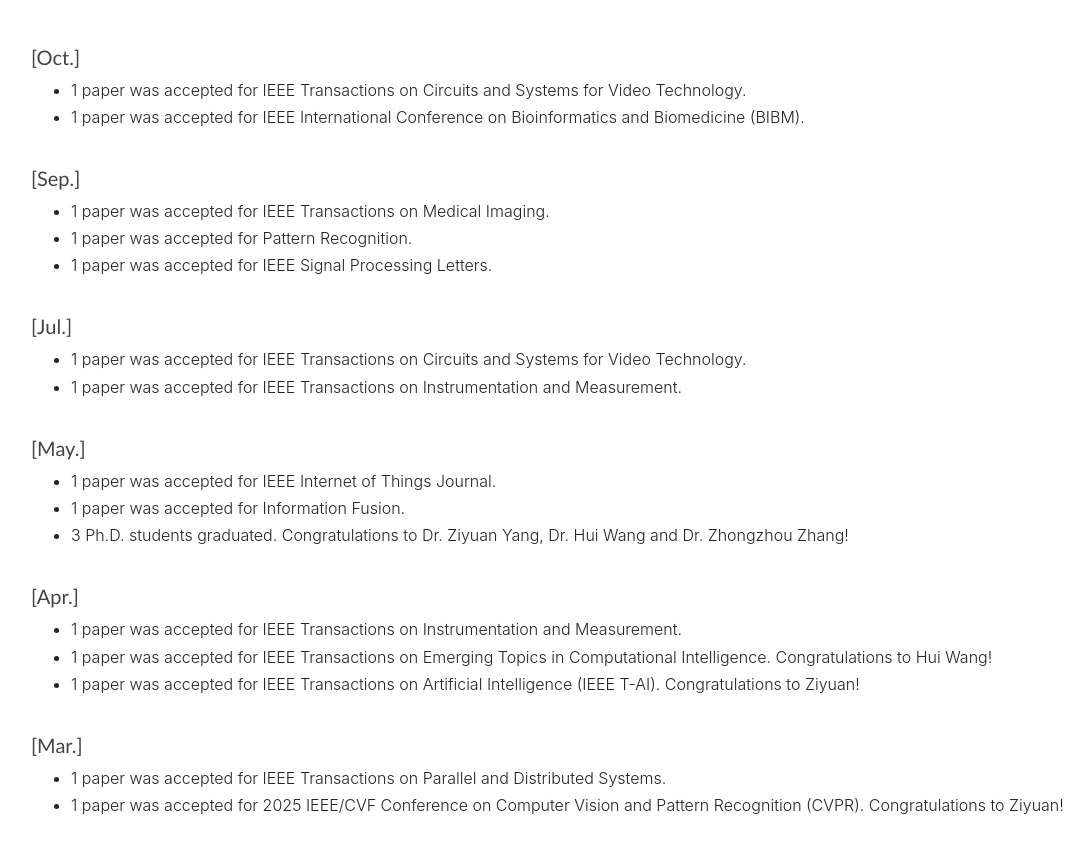
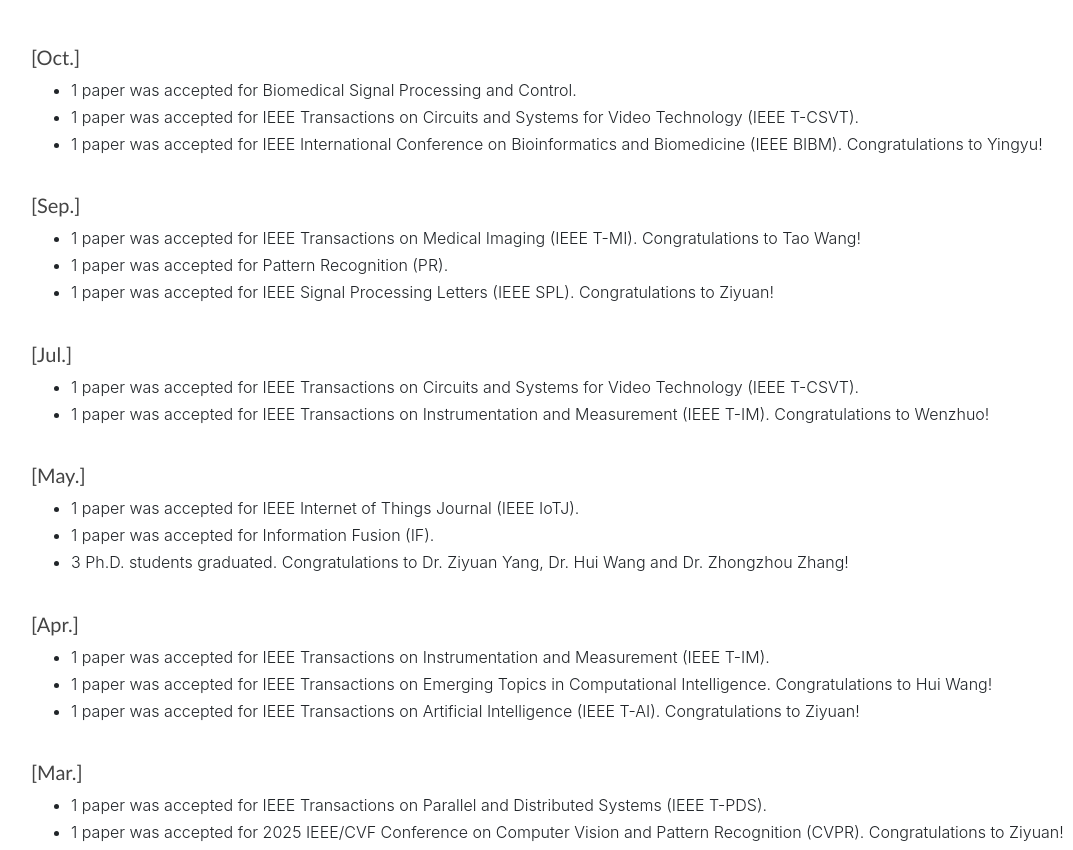
Before and after one commit to Deep-Imaging-Group/Deep-Imaging-Group.github.io, a plain HTML site: page index.html in a window 1280 px wide. Shown: the part 1128-1978 px from the top of the page, without its empty margins (84-1157 px from the left). Drawn offline with Linux system fonts and the light colour scheme.

Commit message:
update 251015

```diff
--- a/index.html
+++ b/index.html
@@ -183,37 +183,38 @@
                             <div class="panel-content active">
                                 <h5 style="color:rgb(68, 68, 68)">[Oct.]</h5>
                                 <ul style="margin-bottom:5px;">
-                                    <li> 1 paper was accepted for IEEE Transactions on Circuits and Systems for Video Technology.</li>
-                                    <li> 1 paper was accepted for IEEE International Conference on Bioinformatics and Biomedicine (BIBM).</li>
+                                    <li> 1 paper was accepted for Biomedical Signal Processing and Control.</li>
+                                    <li> 1 paper was accepted for IEEE Transactions on Circuits and Systems for Video Technology (IEEE T-CSVT).</li>
+                                    <li> 1 paper was accepted for IEEE International Conference on Bioinformatics and Biomedicine (IEEE BIBM). Congratulations to Yingyu!</li>
                                 </ul>
                             </div>
                             <div class="panel-content active">
                                 <h5 style="color:rgb(68, 68, 68)">[Sep.]</h5>
                                 <ul style="margin-bottom:5px;">
-                                    <li> 1 paper was accepted for IEEE Transactions on Medical Imaging.</li>
-                                    <li> 1 paper was accepted for Pattern Recognition.</li>
-                                    <li> 1 paper was accepted for IEEE Signal Processing Letters.</li>
+                                    <li> 1 paper was accepted for IEEE Transactions on Medical Imaging (IEEE T-MI). Congratulations to Tao Wang!</li>
+                                    <li> 1 paper was accepted for Pattern Recognition (PR).</li>
+                                    <li> 1 paper was accepted for IEEE Signal Processing Letters (IEEE SPL). Congratulations to Ziyuan!</li>
                                 </ul>
                             </div>
                             <div class="panel-content active">
                                 <h5 style="color:rgb(68, 68, 68)">[Jul.]</h5>
                                 <ul style="margin-bottom:5px;">
-                                    <li> 1 paper was accepted for IEEE Transactions on Circuits and Systems for Video Technology.</li>
-                                    <li> 1 paper was accepted for IEEE Transactions on Instrumentation and Measurement.</li>
+                                    <li> 1 paper was accepted for IEEE Transactions on Circuits and Systems for Video Technology (IEEE T-CSVT).</li>
+                                    <li> 1 paper was accepted for IEEE Transactions on Instrumentation and Measurement (IEEE T-IM). Congratulations to Wenzhuo!</li>
                                 </ul>
                             </div>
                             <div class="panel-content active">
                                 <h5 style="color:rgb(68, 68, 68)">[May.]</h5>
                                 <ul style="margin-bottom:5px;">
-                                    <li> 1 paper was accepted for IEEE Internet of Things Journal.</li>
-                                    <li> 1 paper was accepted for Information Fusion.</li>
+                                    <li> 1 paper was accepted for IEEE Internet of Things Journal (IEEE IoTJ).</li>
+                                    <li> 1 paper was accepted for Information Fusion (IF).</li>
                                     <li> 3 Ph.D. students graduated. Congratulations to Dr. Ziyuan Yang, Dr. Hui Wang and Dr. Zhongzhou Zhang!
                                 </ul>
                             </div>
                             <div class="panel-content active">
                                 <h5 style="color:rgb(68, 68, 68)">[Apr.]</h5>
                                 <ul style="margin-bottom:5px;">
-                                    <li> 1 paper was accepted for IEEE Transactions on Instrumentation and Measurement.</li>
+                                    <li> 1 paper was accepted for IEEE Transactions on Instrumentation and Measurement (IEEE T-IM).</li>
                                     <li> 1 paper was accepted for IEEE Transactions on Emerging Topics in Computational Intelligence. Congratulations to Hui Wang!</li>
                                     <li> 1 paper was accepted for IEEE Transactions on Artificial Intelligence (IEEE T-AI). Congratulations to Ziyuan!</li>
                                 </ul>
@@ -221,7 +222,7 @@
                             <div class="panel-content active">
                                 <h5 style="color:rgb(68, 68, 68)">[Mar.]</h5>
                                 <ul style="margin-bottom:5px;">
-                                    <li> 1 paper was accepted for IEEE Transactions on Parallel and Distributed Systems.
+                                    <li> 1 paper was accepted for IEEE Transactions on Parallel and Distributed Systems (IEEE T-PDS).
                                     </li>
                                     <li> 1 paper was accepted for 2025 IEEE/CVF Conference on Computer Vision and
                                         Pattern Recognition (CVPR). Congratulations to Ziyuan!</li>
```
